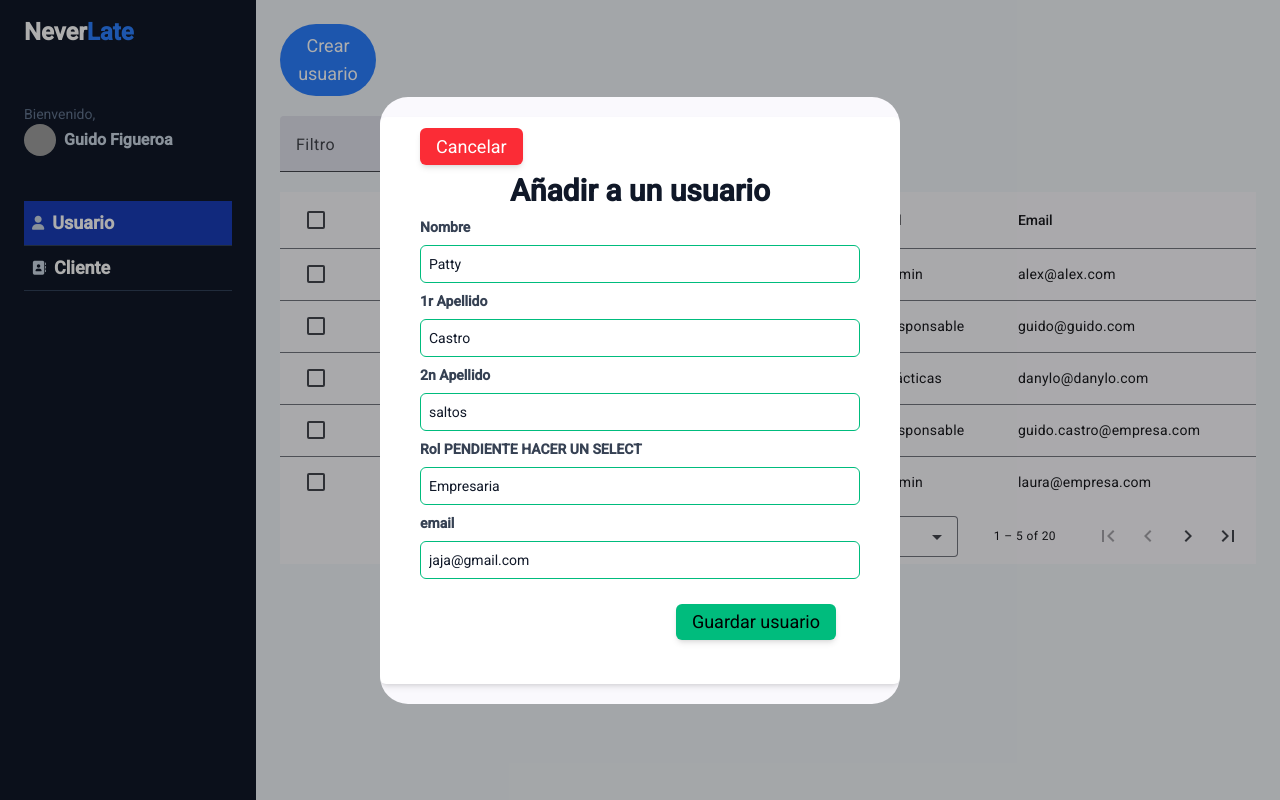
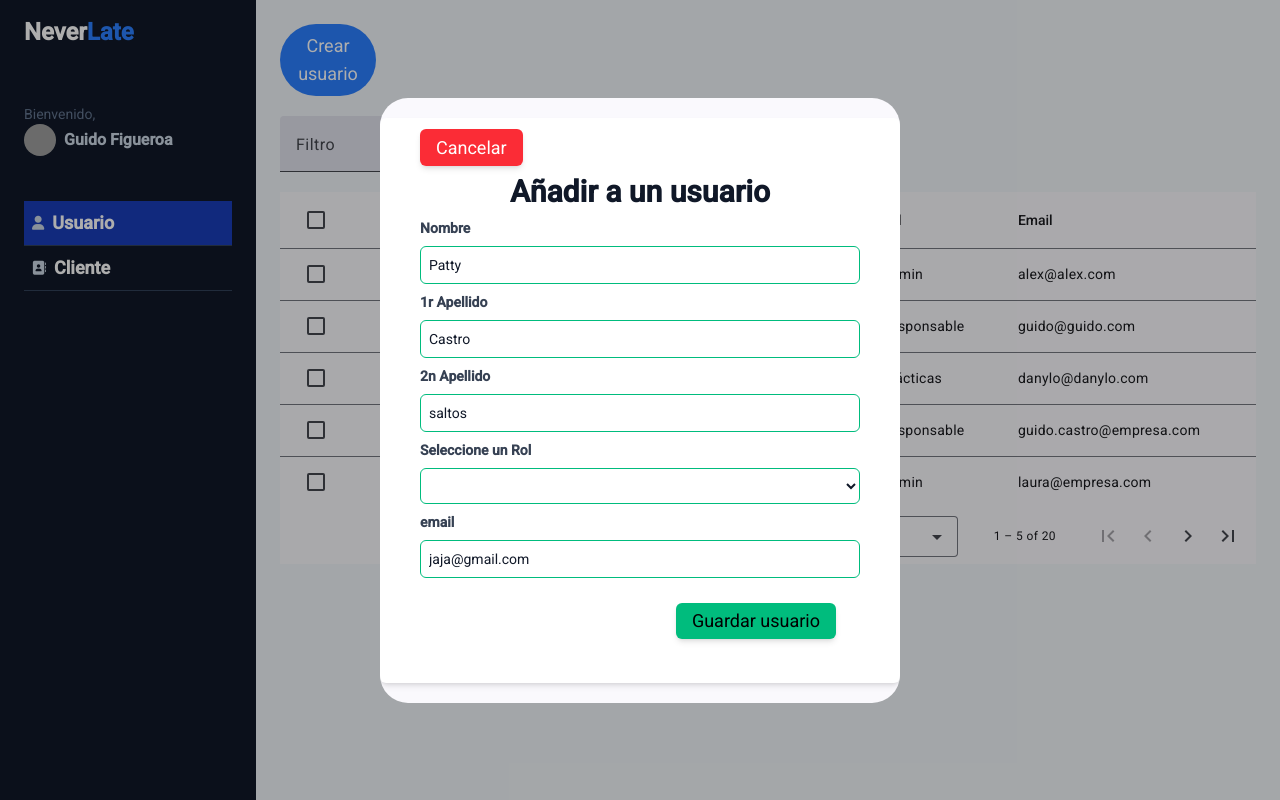
Before and after one commit to GuidoFC/NeverLate, an Angular app: page /dashboard/user in a window 1280 px wide. Both pictures are taken after a click on the button "Crear usuario". Built offline with nearby package versions, Linux system fonts and the light colour scheme; grey boxes are pictures that could not be loaded.

Commit message:
Ya tengo el select creado

```diff
--- a/src/app/dashboard/components/users-table/users-table-dialog/add-user-dialog.html
+++ b/src/app/dashboard/components/users-table/users-table-dialog/add-user-dialog.html
@@ -2,10 +2,10 @@
 <div class="my-5">
   <!-- Main container for the form, responsive to screen sizes -->
   <div
-    class="container mx-auto max-w-xs sm:max-w-md md:max-w-lg lg:max-w-xl shadow-md dark:shadow-white py-4 px-6 sm:px-10 bg-white dark:bg-gray-800 border-emerald-500 rounded-md">
+    class="max-w-xs sm:max-w-md md:max-w-lg lg:max-w-xl shadow-md dark:shadow-white py-4 px-6 sm:px-10 bg-white dark:bg-gray-800 border-emerald-500 rounded-md">
 
     <!-- Back button -->
-    <a href="#" class="px-4 py-2 bg-red-500 rounded-md text-white text-sm sm:text-lg shadow-md">Cancelar</a>
+    <a mat-dialog-close class="px-4 py-2 bg-red-500 rounded-md text-white text-sm sm:text-lg shadow-md">Cancelar</a>
 
     <div class="my-3">
       <!-- Form title -->
@@ -17,7 +17,7 @@
         <!-- Input field for 'Name' -->
         <div class="my-2">
           <label class="text-sm sm:text-md font-bold text-gray-700 dark:text-gray-300">Nombre</label>
-          <input type="text" name="name"
+          <input type="text"
                  class="block w-full border border-emerald-500 outline-emerald-800 px-2 py-2 text-sm sm:text-md rounded-md my-2 bg-white dark:bg-gray-700 text-gray-900 dark:text-white"
                  placeholder="Antonio"
                  formControlName="name"
@@ -27,7 +27,7 @@
         <!--  1r apellido -->
         <div class="my-2">
           <label class="text-sm sm:text-md font-bold text-gray-700 dark:text-gray-300">1r Apellido</label>
-          <input type="text" name="name"
+          <input type="text"
                  class="block w-full border border-emerald-500 outline-emerald-800 px-2 py-2 text-sm sm:text-md rounded-md my-2 bg-white dark:bg-gray-700 text-gray-900 dark:text-white"
                  placeholder="Fernandez"
                  formControlName="lastName"
@@ -38,7 +38,7 @@
         <!-- Campo de 2n apellido -->
         <div class="my-2">
           <label class="text-sm sm:text-md font-bold text-gray-700 dark:text-gray-300">2n Apellido</label>
-          <input type="text" name="name"
+          <input type="text"
                  class="block w-full border border-emerald-500 outline-emerald-800 px-2 py-2 text-sm sm:text-md rounded-md my-2 bg-white dark:bg-gray-700 text-gray-900 dark:text-white"
                  placeholder="Fernandez"
                  formControlName="secondLastName"
@@ -48,20 +48,26 @@
 
         <!-- Campo de Rol -->
         <div class="my-2">
-          <label class="text-sm sm:text-md font-bold text-gray-700 dark:text-gray-300">Rol PENDIENTE HACER UN
-            SELECT</label>
-          <input type="text" name="name"
-                 class="block w-full border border-emerald-500 outline-emerald-800 px-2 py-2 text-sm sm:text-md rounded-md my-2 bg-white dark:bg-gray-700 text-gray-900 dark:text-white"
-                 placeholder="empresario"
-                 formControlName="rol"
+          <label class="text-sm sm:text-md font-bold text-gray-700 dark:text-gray-300">Seleccione un Rol</label>
+          <select
+            class="selectpicker block w-full border border-emerald-500 outline-emerald-800 px-2 py-2 text-sm sm:text-md rounded-md my-2 bg-white dark:bg-gray-700 text-gray-900 dark:text-white"
+            data-size="7"
+            data-style="btn btn-primary"
+            title="Single Select"
+            formControlName="rol"
           >
+            <option value="2">Jefe</option>
+            <option value="3">Administrado</option>
+            <option value="4">Prácticas</option>
+          </select>
+
         </div>
 
 
         <!-- Campo de email -->
         <div class="my-2">
           <label class="text-sm sm:text-md font-bold text-gray-700 dark:text-gray-300">email</label>
-          <input type="text" name="name"
+          <input type="email"
                  class="block w-full border border-emerald-500 outline-emerald-800 px-2 py-2 text-sm sm:text-md rounded-md my-2 bg-white dark:bg-gray-700 text-gray-900 dark:text-white"
                  placeholder="neverLate@gmail.com"
                  formControlName="email"
@@ -71,8 +77,12 @@
       </form>
 
       <mat-dialog-actions align="end">
-        <button class="px-4 py-1 bg-emerald-500 rounded-md text-black text-sm sm:text-lg shadow-md" (click)="saveUser()"
-                cdkFocusInitial>Guardar usuario
+        <button
+
+          class="px-4 py-1 bg-emerald-500 rounded-md text-black text-sm sm:text-lg shadow-md"
+          type="submit"
+          (click)="saveUser()"
+          cdkFocusInitial>Guardar usuario
         </button>
       </mat-dialog-actions>
     </div>
```
